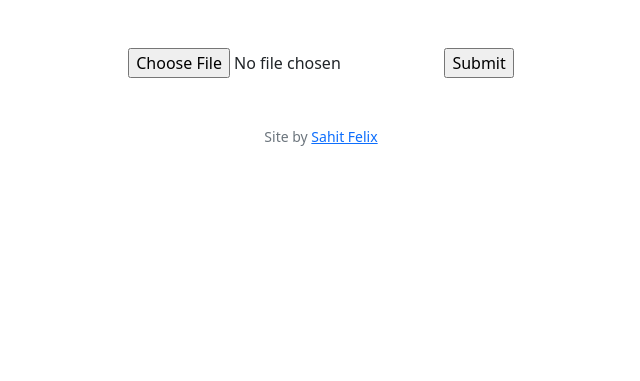
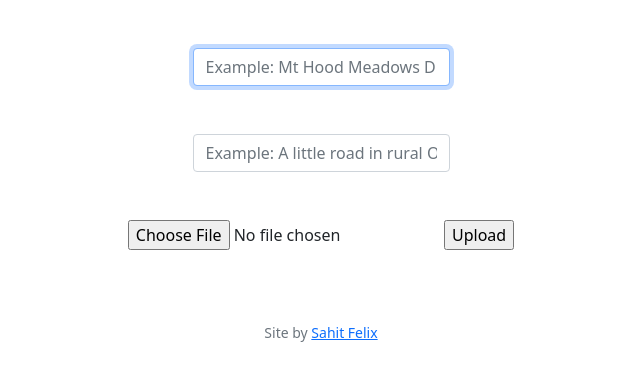
Before and after one commit to prismschism/CS50, a Flask app: page /upload in a window 1280 px wide. Shown: the part 66-447 px from the top of the page, without its empty margins (319-959 px from the left). Run offline with Flask 3, Linux system fonts and the light colour scheme.

Commit message:
Upload route now successfully uploads images to DB. Started implementing Image upload details.

```diff
--- a/app.py
+++ b/app.py
@@ -2,7 +2,7 @@ import os
 import datetime
 from flask import Flask, flash, redirect, render_template, request, session
 from flask_session import Session
-from imports import login_required
+from imports import login_required, allowed_file
 import re
 import sqlite3
 from tempfile import mkdtemp
@@ -167,6 +167,41 @@ def register():
 
         return redirect("/")
 
-@app.route("/upload")
+@app.route("/upload", methods=["GET", "POST"])
 def file_upload():
-    return render_template("upload.html")
+    if request.method == "GET":
+        return render_template("upload.html")
+
+    if request.method == "POST":
+        # check if file was posted
+        if 'image' not in request.files:
+            flash("No file part")
+            return redirect("/upload")
+
+
+        image = request.files['image']
+
+        # check for empty file field
+        if image.filename == "":
+            flash("No selected file")
+            return render_template("/upload.html")
+
+        # if we have an image file and its extension is allowed proceed
+        if image and allowed_file(image.filename):
+            image_data = image.read()
+            mimetype = image.mimetype
+            timestamp = datetime.datetime.now()
+            user = session["user_id"]
+            print("mimetype: ", mimetype)
+
+            #save image and its data to db
+            with sqlite3.connect("database.db") as db:
+                cursor = db.cursor()
+                cursor.execute("INSERT INTO images (user_profile, image_data, mimetype, upload_date) VALUES (?, ?, ?, ?)", (user, image_data, mimetype, timestamp.date()))
+                db.commit()
+            flash("Upload success!")
+            return redirect("/home")
+
+        else:
+            flash("Upload to database failed")
+            return render_template("/upload.html")
--- a/imports.py
+++ b/imports.py
@@ -26,3 +26,8 @@ def insertImage(name, photo):
     except:
         flash("Upload Image Failed!")
         print("insertImage Error")
+
+#check file extensions
+def allowed_file(filename):
+    allowed_exts = {'png', 'jpg', 'jpeg', 'gif'}
+    return '.' in filename and filename.rsplit('.', 1)[1].lower() in allowed_exts
--- a/templates/upload.html
+++ b/templates/upload.html
@@ -5,12 +5,27 @@
 {% endblock %}
 
 {% block main %}
+    <form>
+        <input autocomplete="off" autofocus class="form-control mx-auto w-auto" id="location" name="location" placeholder="Example: Mt Hood Meadows Dr" type="text">
+    </form>
+    <br>
+    <br>
+    <form>
+        <input autocomplete="off" autofocus class="form-control mx-auto w-auto" id="desc" name="desc" placeholder="Example: A little road in rural Oregon." maxlength="50" type="text">
+    </form>
+    <br>
+    <br>
+
+
+
+
     <div class="center">
-        <form action = "http://localhost:5000/uploader" method = "POST"
+        <form action = "/upload" method = "POST"
         enctype = "multipart/form-data">
-        <input type = "file" name = "file" />
-        <input type = "submit"/>
-     </form>
+        <input type = "file" name = "image" />
+        <input type = "submit" value="Upload"/>
+        </form>
+        <br>
     </div>
 
 {% endblock %}
```
Also changed, not shown: database.db.
